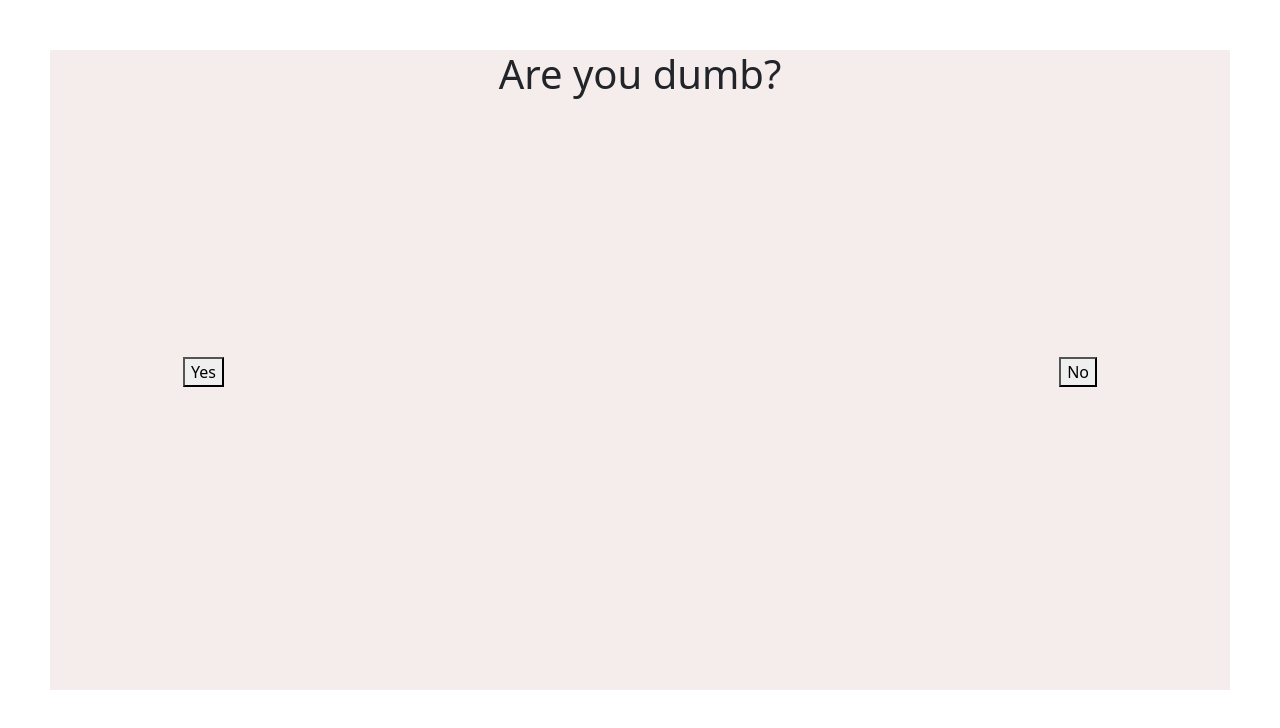
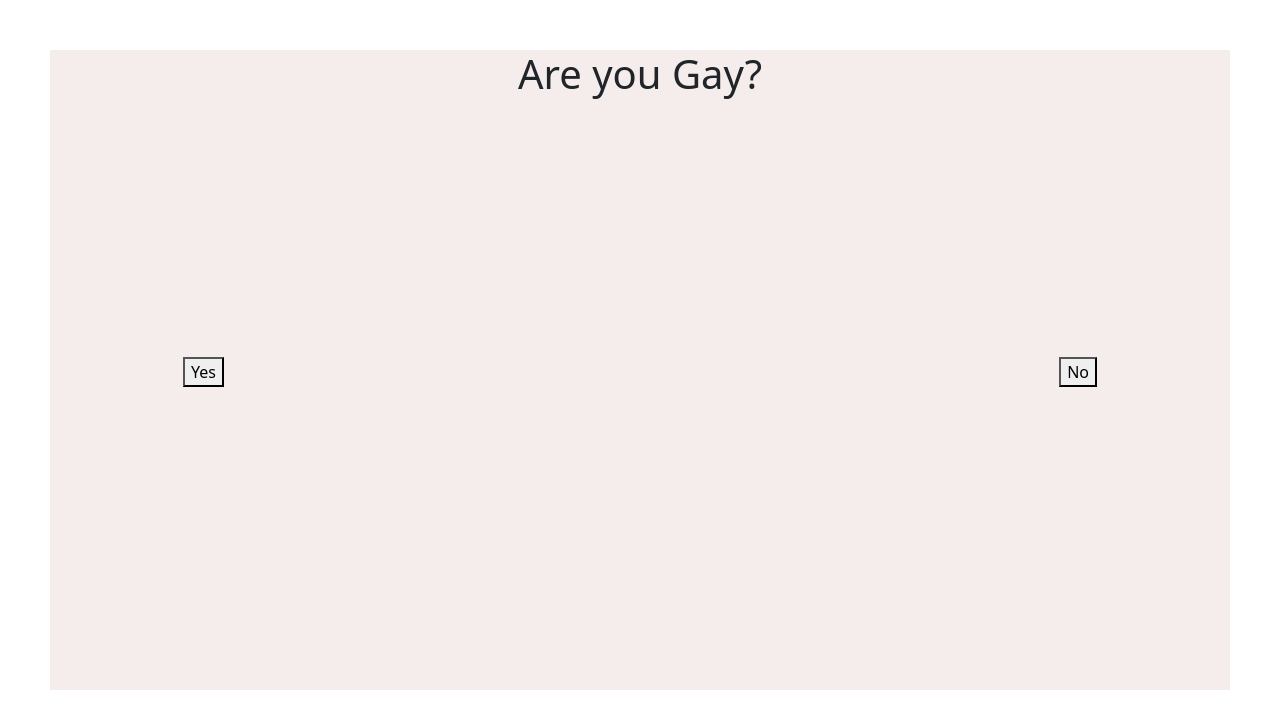
Before and after one commit to Sbsbsv/dumb, a plain HTML site: page index.html in a window 1280 px wide. Drawn offline with nearby package versions, Linux system fonts and the light colour scheme.

Commit message:
Update index.html

```diff
--- a/index.html
+++ b/index.html
@@ -8,13 +8,13 @@
     <!-- Bootstrap CSS -->
     <link href="https://cdn.jsdelivr.net/npm/bootstrap@5.1.3/dist/css/bootstrap.min.css" rel="stylesheet" integrity="sha384-1BmE4kWBq78iYhFldvKuhfTAU6auU8tT94WrHftjDbrCEXSU1oBoqyl2QvZ6jIW3" crossorigin="anonymous">
     <link rel="stylesheet" href="style.css">
-    <title>Dumb</title>
+    <title>Gay?</title>
   </head>
   <body>
 
 <div class="main">
     <div class="h1" id="dumb">
-<h1>Are you dumb?</h1>
+<h1>Are you Gay?</h1>
 </div>
 <div class="h2" id="knew"><h1>I Knew It!</h1></div>
 <div class="buttons">
```
